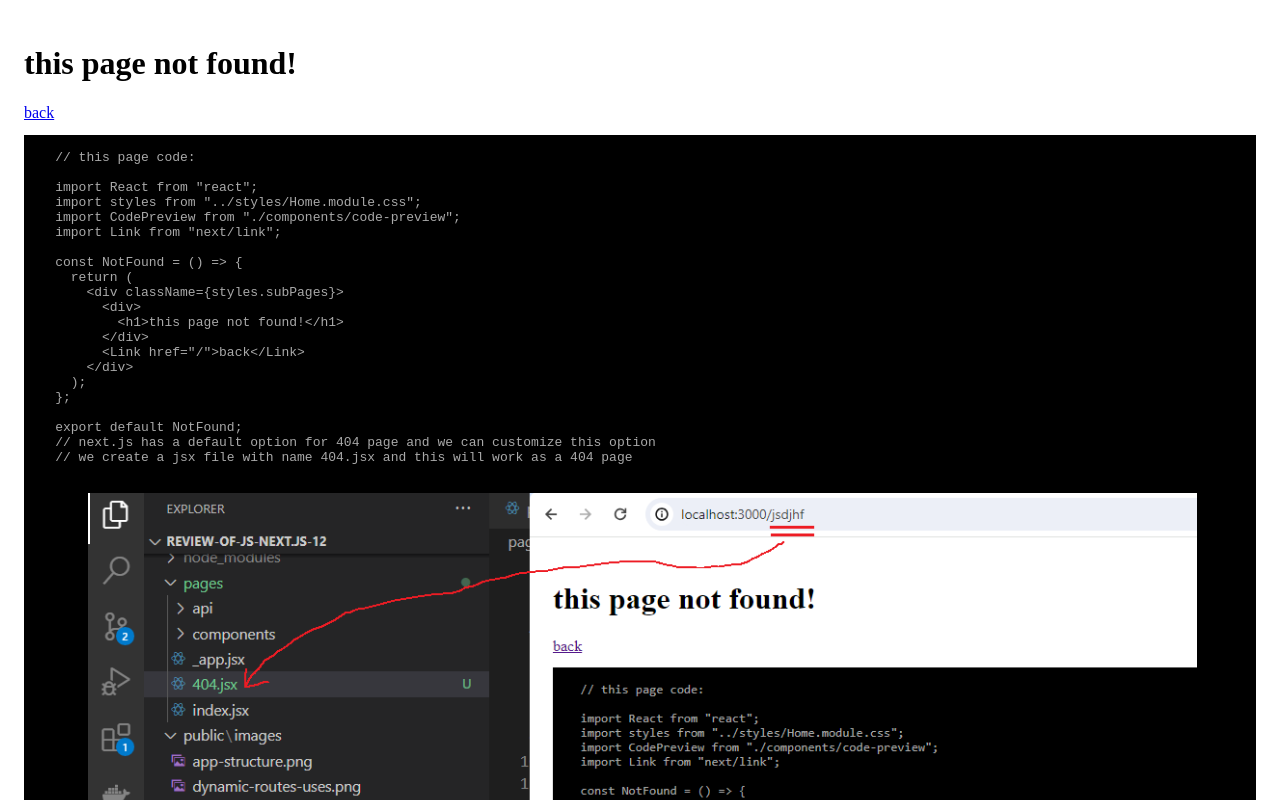
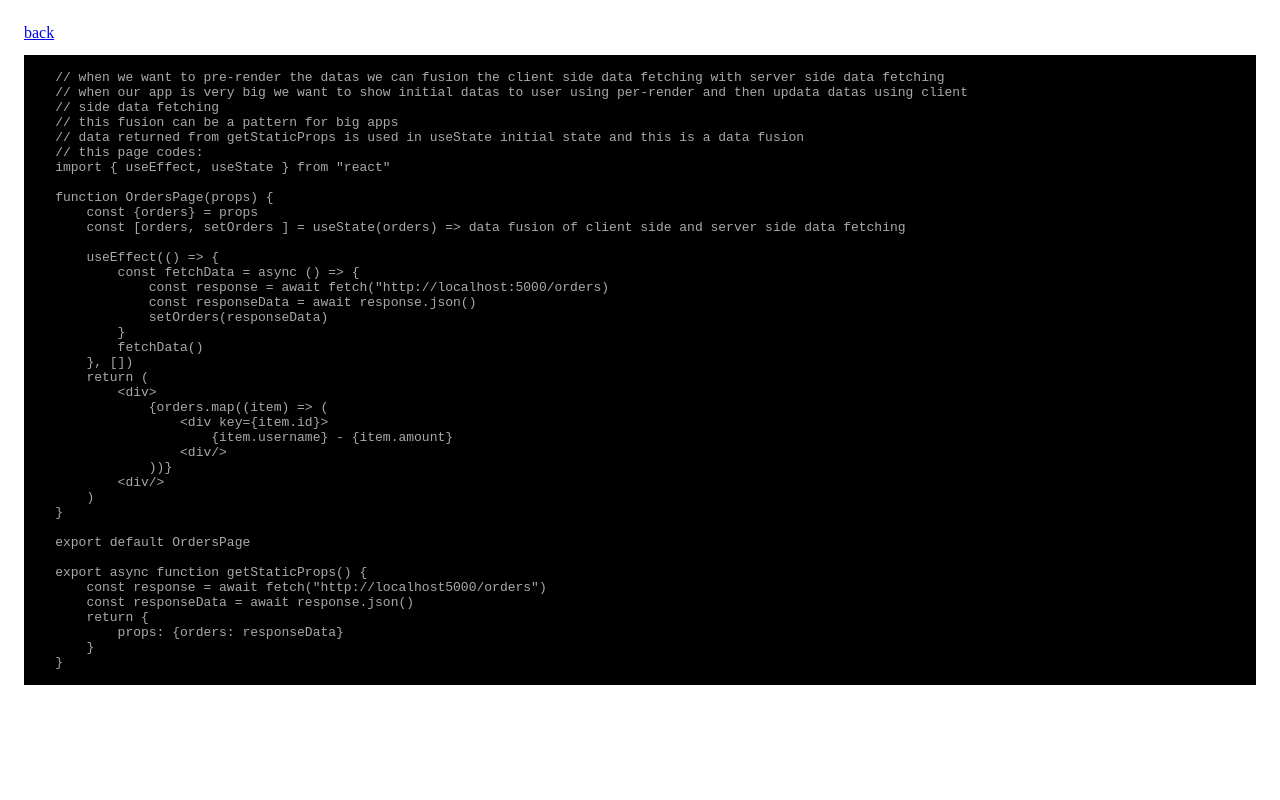
Before and after one commit to arefmaghdam/review-of-js-next.js-12, a Next.js app: page /components/nextjs/server-side-data-fetching in a window 1280 px wide. Before the commit this address had no page. Shown: the top 800 px of the page. Built offline with nearby package versions, Linux system fonts and the light colour scheme.

Commit message:
feat: preview od server side data fetching and data fusion between client side and server side data fetching

```diff
--- a/pages/components/next-provider.jsx
+++ b/pages/components/next-provider.jsx
@@ -49,6 +49,9 @@ const NextProvider = () => {
       <Link href="/components/nextjs/client-side-data-fetching">
         client side data fetching
       </Link>
+      <Link href="/components/nextjs/server-side-data-fetching">
+        server side data fetching
+      </Link>
     </div>
   );
 };
--- /dev/null
+++ b/pages/components/nextjs/server-side-data-fetching.jsx
@@ -0,0 +1,58 @@
+import React from "react";
+import styles from "../../../styles/Home.module.css";
+import CodePreview from "../../components/code-preview";
+import Link from "next/link";
+
+const ServerSideDataFetching = () => {
+  return (
+    <div className={styles.subPages}>
+      <Link href="/">back</Link>
+      <CodePreview
+        content={`
+    // when we want to pre-render the datas we can fusion the client side data fetching with server side data fetching
+    // when our app is very big we want to show initial datas to user using per-render and then updata datas using client
+    // side data fetching
+    // this fusion can be a pattern for big apps
+    // data returned from getStaticProps is used in useState initial state and this is a data fusion
+    // this page codes:
+    import { useEffect, useState } from "react"
+
+    function OrdersPage(props) {
+        const {orders} = props
+        const [orders, setOrders ] = useState(orders) => data fusion of client side and server side data fetching
+
+        useEffect(() => {
+            const fetchData = async () => {
+                const response = await fetch("http://localhost:5000/orders)
+                const responseData = await response.json()
+                setOrders(responseData)
+            }
+            fetchData()
+        }, [])
+        return (
+            <div>
+                {orders.map((item) => (
+                    <div key={item.id}>
+                        {item.username} - {item.amount}
+                    <div/>
+                ))}
+            <div/>
+        )
+    }
+
+    export default OrdersPage
+
+    export async function getStaticProps() {
+        const response = await fetch("http://localhost5000/orders")
+        const responseData = await response.json()
+        return {
+            props: {orders: responseData}
+        }
+    }
+      `}
+      />
+    </div>
+  );
+};
+
+export default ServerSideDataFetching;
```
